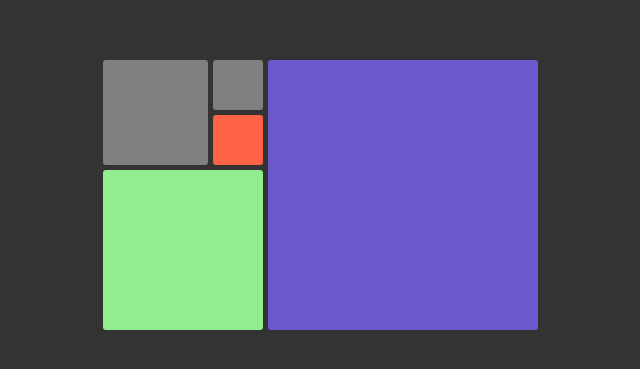
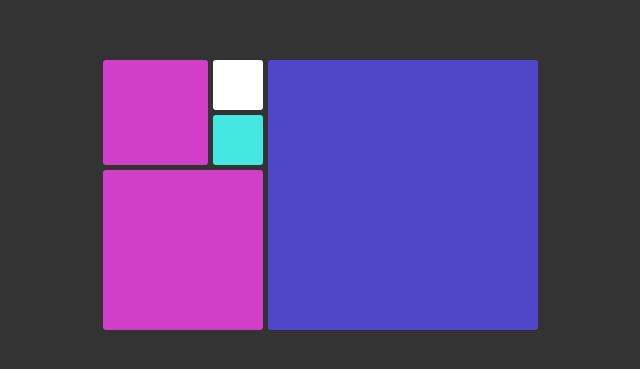
Before and after one commit to jhiester/fibonacciClock, a plain HTML site: page index.html in a window 1280 px wide. Shown: the part 205-574 px from the top of the page, without its empty margins (320-960 px from the left). Drawn offline with nearby package versions, Linux system fonts and the light colour scheme.

Commit message:
changed colors in css file to match actual clock's 'cold' scheme. it's ugly, but i've got the combination of values that sum to the hour % 12 that will fill up the most squares for the hours. need to do minutes still.

```diff
--- a/clock.css
+++ b/clock.css
@@ -35,19 +35,22 @@ html {
 }
 
 .neither {
-    background-color: grey;
+    /* background-color: grey; */
+    background-color: white;
 }
 
 .hour {
-background-color: tomato;
+/* background-color: tomato; */
+background-color: #D13EC8;;
 }
 
 .minute {
-background-color:lightgreen;
+/* background-color:lightgreen; */
+background-color: #45E8E0;
 }
 
 .both {
-background-color: slateblue;
+background-color: #5046CA;
 }
 
 #square-1a {
--- a/clock.js
+++ b/clock.js
@@ -59,7 +59,7 @@ const resetDisplay = (squares) => {
 }
 
 
-const addMinutes = (squares) => {
+const addMinutes = (minutesDisplay, squares) => {
     for (let index = 0; index < squares.length; index++) {
         if (minutesDisplay[index] != 0) {
             squares[index].classList.remove('neither');
@@ -69,7 +69,7 @@ const addMinutes = (squares) => {
 }
 
 
-const addHours = (squares) => {
+const addHours = (hourDisplay, squares) => {
     for (let index = 0; index < squares.length; index++) {
         if (hourDisplay[index] != 0) {
             squares[index].classList.remove('neither');
@@ -84,9 +84,11 @@ const addHours = (squares) => {
 
 
 const setTime = () => {
-    const time = new Date();
-    let hours = time.getHours();
-    const minutes = time.getMinutes();
+    // const time = new Date();
+    // let hours = time.getHours();
+    // const minutes = time.getMinutes();
+    let hours = 22;
+    const minutes = 30;
 
     // check to see if time is HOUR:58 and add one to hour so clock doesn't
     // "go back" in time when minutes are 00
@@ -97,6 +99,8 @@ const setTime = () => {
     let possMinSubsets = [];
     let hourSums = [];
     let minSums = [];
+    let hourDisplay = [];
+    let minutesDisplay = [];
 
     for (const subset of powerSet(possVals)) {
         possHourSubsets.push(subset);
@@ -115,17 +119,37 @@ const setTime = () => {
 
     minutesDisplay = possMinSubsets[minSums.findIndex(sums => sums === Math.round((minutes / 5)) % 12)];
 
+    // find all of the indices whos values sum up to the hour % 12
+    let hourIndices = hourSums.map((e,i) => e === hours % 12 ? i : undefined).filter(x => x);
+
+    // of those values, find the combination with the least zeroes
+    for (let i of hourIndices) {
+        let numZeroes = possHourSubsets[i].filter(x => x===0).length;
+        console.log(`index: ${i}, numZeroes: ${numZeroes}, subset: ${possHourSubsets[i]}`);
+    }
+    let numZeroes = 666;
+    let newIndex = 42;
+    hourIndices.forEach((element, i) => {
+        console.log(element, i)
+        newNumZeroes = possHourSubsets[element].filter(x => x===0).length;
+        newIndex = newNumZeroes < numZeroes ? element : newIndex;
+    })
+
+       // return the combination with the least zeroes for display
+    console.log(possHourSubsets[newIndex]);
+
+
+    // do the same thing for the minutes
+
     /* DEBUG INFO */
-    // console.log(`Hours: ${hourDisplay}`);
-    // console.log(`Minutes: ${minutesDisplay}`);
-
+    console.log(`hourIndices: ${hourIndices}`)
     // console.log(hours, minutes);
     // console.log(hours % 12);
     // console.log(Math.round((minutes / 5)) % 12);
 
     resetDisplay(squares);
-    addMinutes(squares);
-    addHours(squares);
+    addMinutes(minutesDisplay, squares);
+    addHours(hourDisplay, squares);
 }
 
 
```
